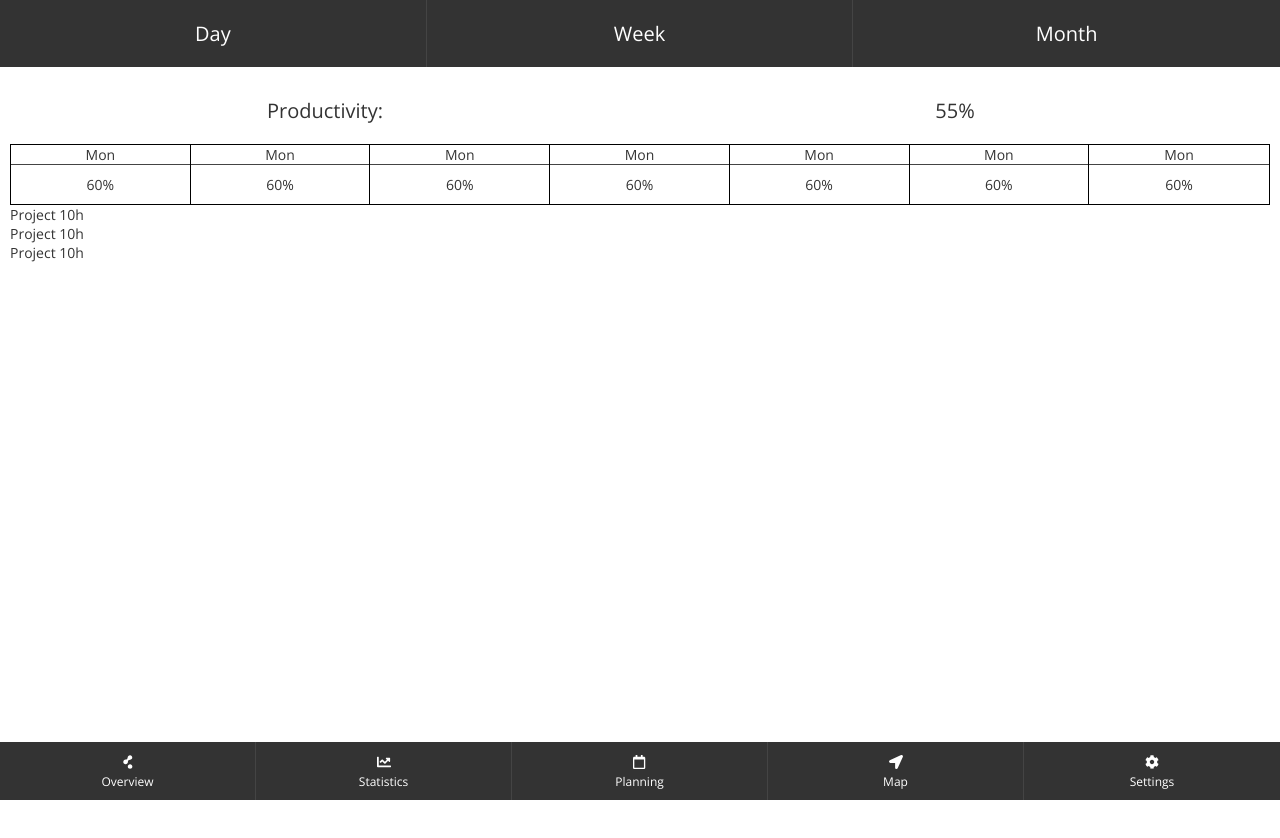
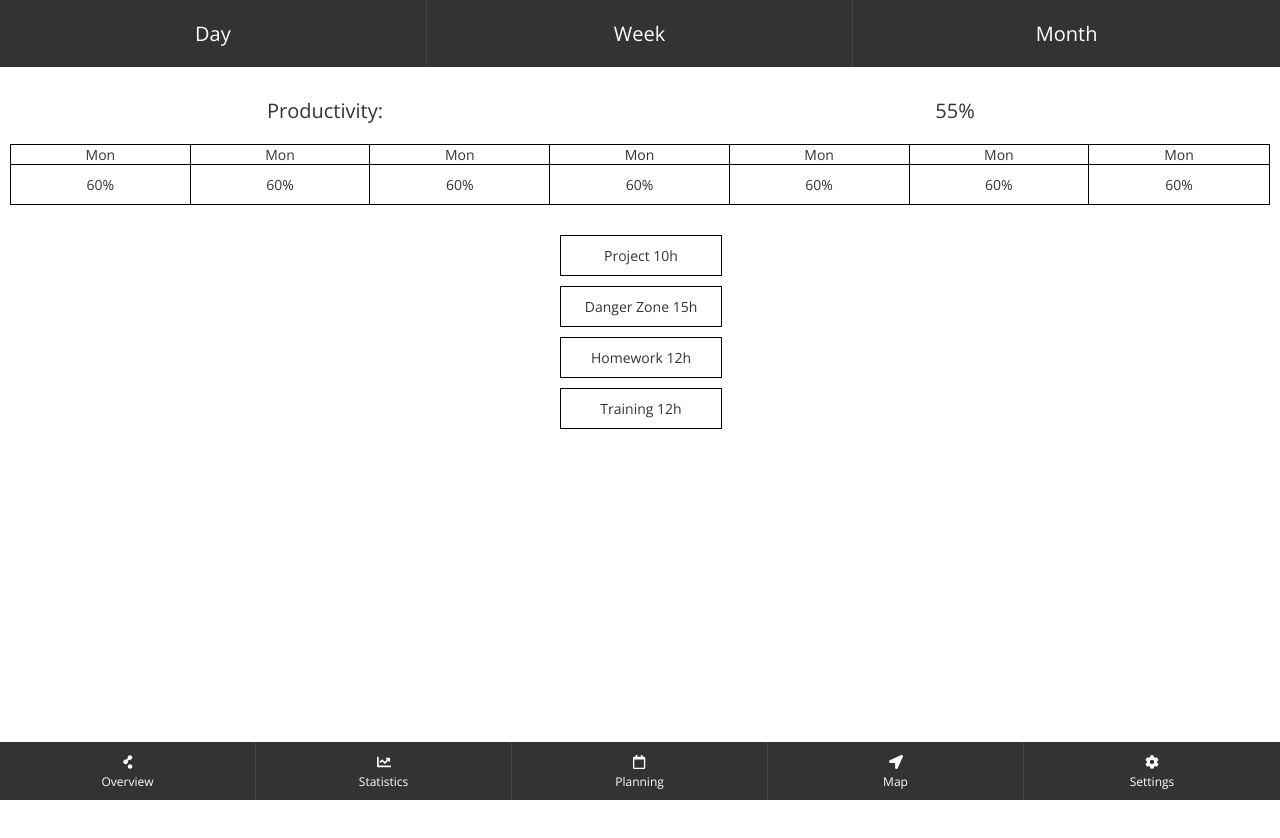
Before and after one commit to phek/mobile_application, a React app in the folder prototype-web/: page /stats/week in a window 1280 px wide. Before the commit the page ends 800 px from the top, so only its background shows below. Built offline with nearby package versions, Linux system fonts and the light colour scheme; what google-maps-react would draw is missing.

Commit message:
stats done

```diff
--- a/prototype-web/src/components/stats/StatsWeek.js
+++ b/prototype-web/src/components/stats/StatsWeek.js
@@ -40,10 +40,12 @@ const StatsWeek = () => (
 					<div className="day-productivity">60%</div>
 				</div>
 			</div>
-				<div className="Priority">Project 10h</div>
-				<div className="Priority">Project 10h</div>
-				<div className="Priority">Project 10h</div>
-			<div className="priorities"></div>
+			<div className="priorities">
+				<div className="priority">Project 10h</div>
+				<div className="priority">Danger Zone 15h</div>
+				<div className="priority">Homework 12h</div>
+				<div className="priority">Training 12h</div>
+			</div>
         </div>
     </div>
 );
--- a/prototype-web/src/components/stats/stats.css
+++ b/prototype-web/src/components/stats/stats.css
@@ -68,7 +68,7 @@
 
 .days {
     border: 1px solid #000;
-
+	margin-bottom: 30px;
 }
 
 .day {
@@ -85,7 +85,7 @@
 .day-name {
 
     text-align: center;
-    border-bottom: 1px solid #444;
+    border-bottom: 1px solid #000;
 }
 
 .day-productivity {
@@ -93,3 +93,17 @@
     margin-top: 10px;
     margin-bottom: 10px;
 }
+
+.priorities {
+	height: 1000px;
+}
+
+.priority {
+	border: 1px solid #000;
+	margin: 10px;
+	width: 140px;
+	margin-left: calc(50% - 80px);
+	margin-right: 20px;
+	text-align: center;
+	padding: 10px;
+}
```
